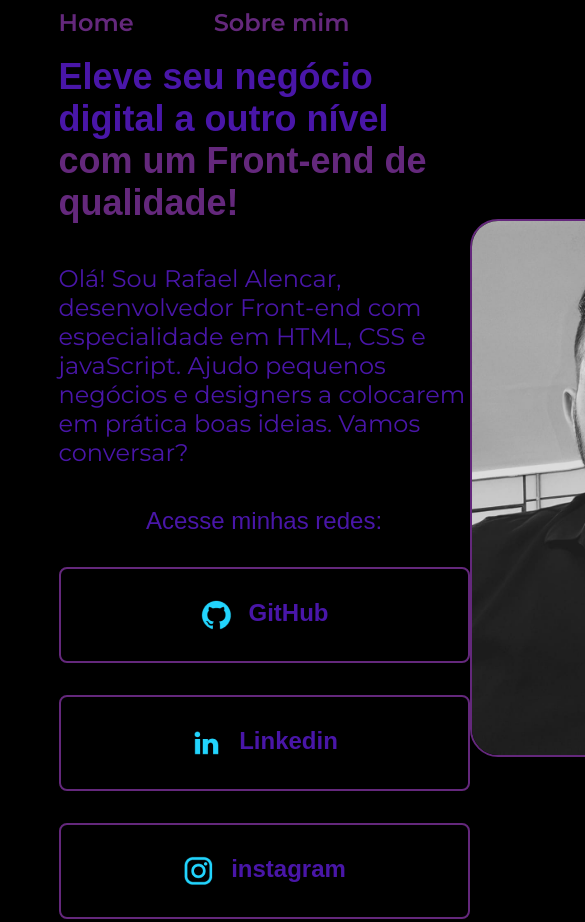
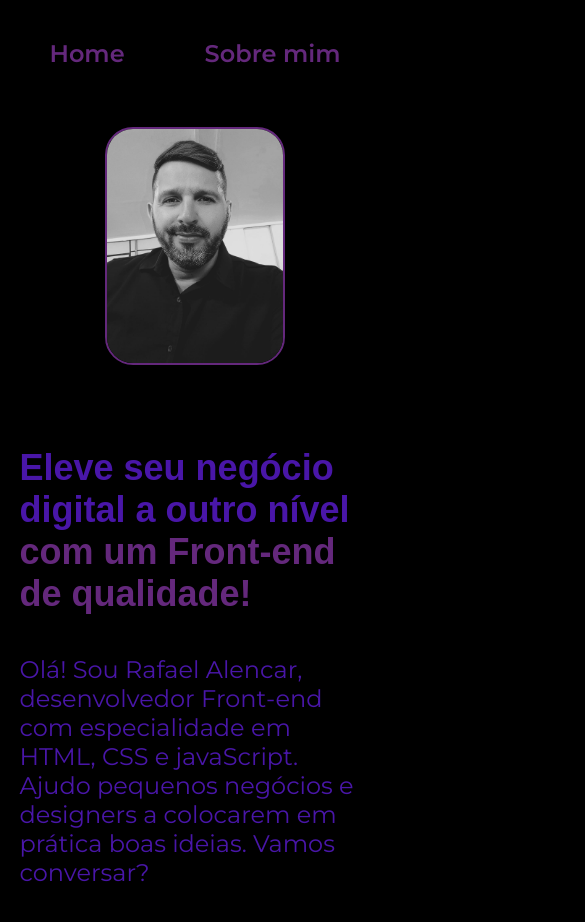
Before and after one commit to RafaelOsama/Portif-lio_Alura, a plain HTML site: page index.html in a window 390 px wide. Shown: the top 922 px of the page, 585 px wide, since content can reach past the window. Drawn offline with Linux system fonts and the light colour scheme; a web font is replaced by a local one.

Commit message:
Adicionando responsividade a page

```diff
--- a/index.html
+++ b/index.html
@@ -25,16 +25,16 @@
                 conversar?</p>
             <div class="apresentacao-links">
                 <h2 class="apresentacao-links-subtitulo">Acesse minhas redes:</h2>
-                <a class="apresentacao-links-link" href="https://github.com/rafaelosama"><img
+                <a class="apresentacao-links-navegacao" href="https://github.com/rafaelosama"><img
                         src="./assets/github.png">GitHub</a>
-                <a class="apresentacao-links-link" href="https://linkedin.com/in/rafael-osama-750a6a1a7/"><img
+                <a class="apresentacao-links-navegacao" href="https://linkedin.com/in/rafael-osama-750a6a1a7/"><img
                         src="./assets/linkedin.png">Linkedin</a>
-                <a class="apresentacao-links-link" href="https://instagram.com/rafaelosama"><img
+                <a class="apresentacao-links-navegacao" href="https://instagram.com/rafaelosama"><img
                         src="./assets/instagram.png">instagram</a>
 
             </div>
         </secsion>
-        <img class="foto" src="./assets/I2.jpeg" alt="minha-imagem">
+        <img class="apresentacao-imagem" src="./assets/I2.jpeg" alt="minha-imagem">
     </main>
     <footer class="rodape">
         <p>Desenvolvido por Rafael Alencar.</p>
--- a/styles/style.css
+++ b/styles/style.css
@@ -23,6 +23,7 @@ body {
 
 .cabecalho {
     padding: 2% 0% 0% 15%;
+
 }
 
 .cabecalho-menu {
@@ -43,10 +44,11 @@ body {
     display: flex;
     align-items: center;
     justify-content: space-between;
+    gap: 82px;
 }
 
 .apresentacao-conteudo {
-    width: 615px;
+    width: 50%;
     display: flex;
     flex-direction: column;
     gap: 40px
@@ -80,12 +82,12 @@ body {
     font-size: 1.5rem;
 }
 
-.apresentacao-links-link {
+.apresentacao-links-navegacao {
     display: flex;
     justify-content: center;
     gap: 16px;
     border: 2px solid var(--cor-terciaria);
-    width: 378px;
+    width: 50%;
     text-align: center;
     border-radius: 8px;
     font-size: 1.5rem;
@@ -100,8 +102,8 @@ body {
     background-color: var(--cor-houver);
 }
 
-.foto {
-    width: 400px;
+.apresentacao-imagem {
+    width: 50%;
     border-radius: 28px;
     border: 2px solid var(--cor-terciaria);
 }
@@ -115,3 +117,22 @@ body {
     font-size: 1.5rem;
     font-weight: 400;
 }
+
+@media (max-width: 1200px) {
+    .cabecalho {
+        padding: 10%;
+    }
+
+    .cabecalho-menu {
+        justify-content: center;
+    }
+
+    .apresentacao {
+        flex-direction: column-reverse;
+        padding: 5%;
+    }
+
+    .apresentacao-conteudo {
+        width: auto;
+    }
+}
```
Also changed, not shown: about.html (+1 -1 lines).
